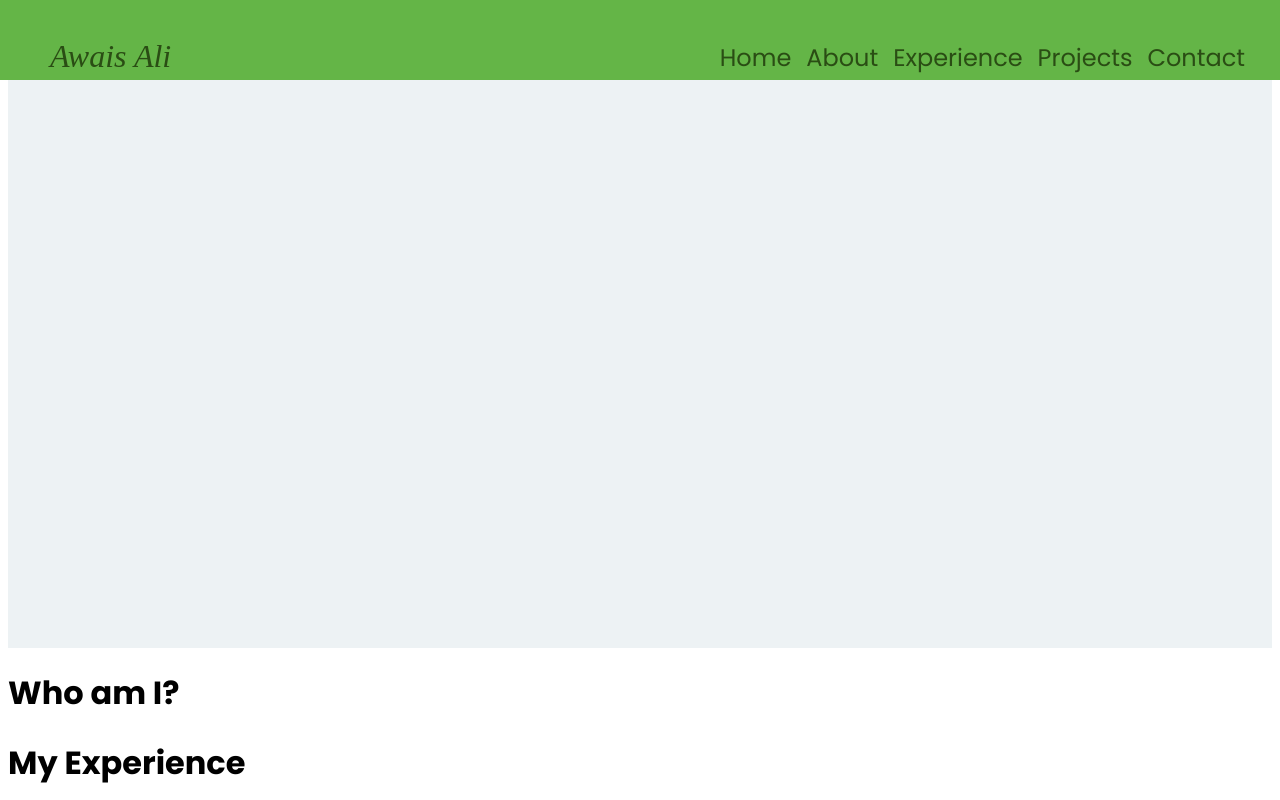
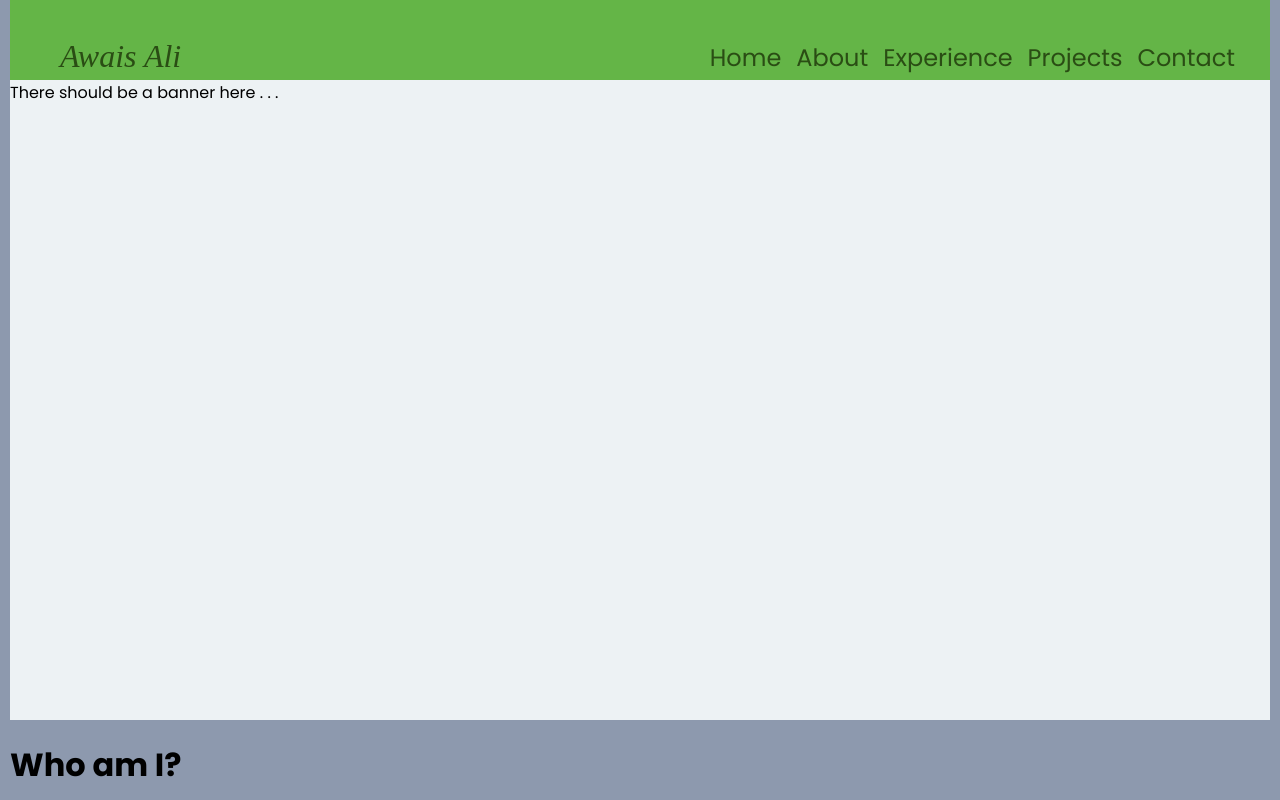
Before and after one commit to Archimedyz/portfolio-site, a Vue app: page / in a window 1280 px wide. Shown: the top 800 px of the page. Built offline with nearby package versions, Linux system fonts and the light colour scheme; a web font is replaced by a local one.

Commit message:
Mak navbar sticky. update CSS for html and body.

```diff
--- a/src/App.vue
+++ b/src/App.vue
@@ -8,9 +8,7 @@ import Contact from './components/Contact.vue'
 </script>
 
 <template>
-    <header>
-        <NavBar />
-    </header>
+    <NavBar />
     <main>
         <Home />
         <About />
--- a/src/components/NavBar.vue
+++ b/src/components/NavBar.vue
@@ -18,7 +18,7 @@
 
 <style scoped>
     #nav-bar {
-        position: fixed;
+        position: sticky;
         top: 0px;
         left: 0px;
         height: 10vh;
--- a/src/main.css
+++ b/src/main.css
@@ -11,3 +11,11 @@
 * {
     font-family: 'Poppins', serif;
 }
+
+html {
+    background-color: var(--mid);
+}
+
+body {
+    margin: 0px 10px;
+}
```
